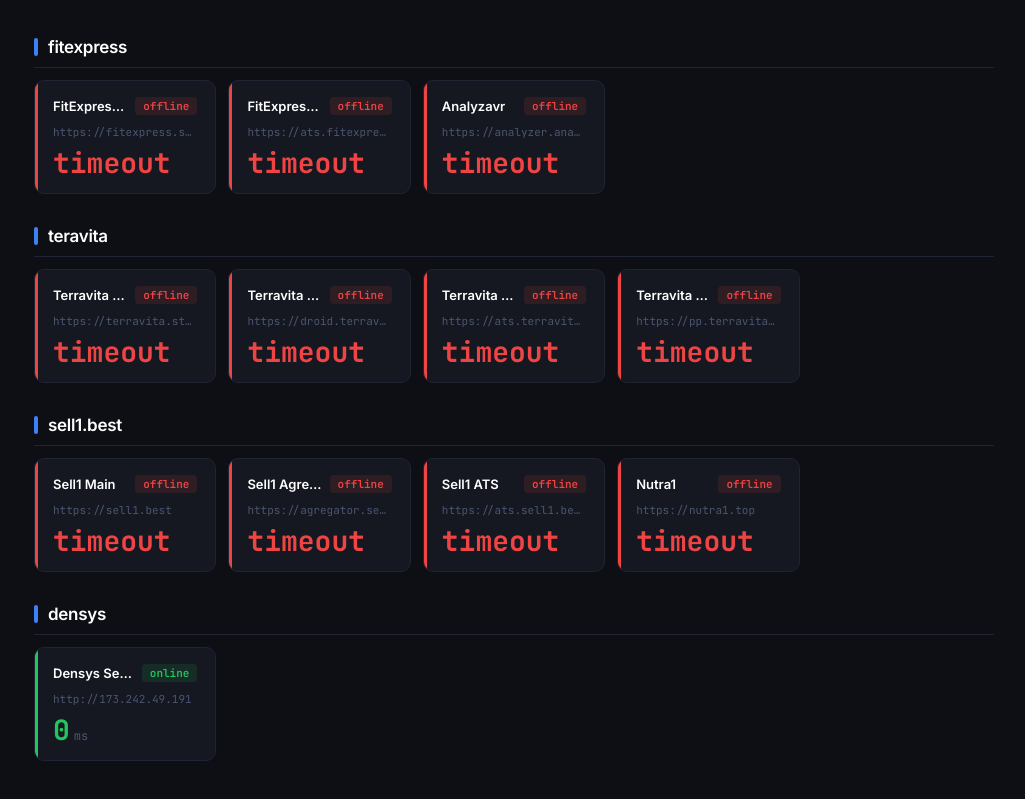
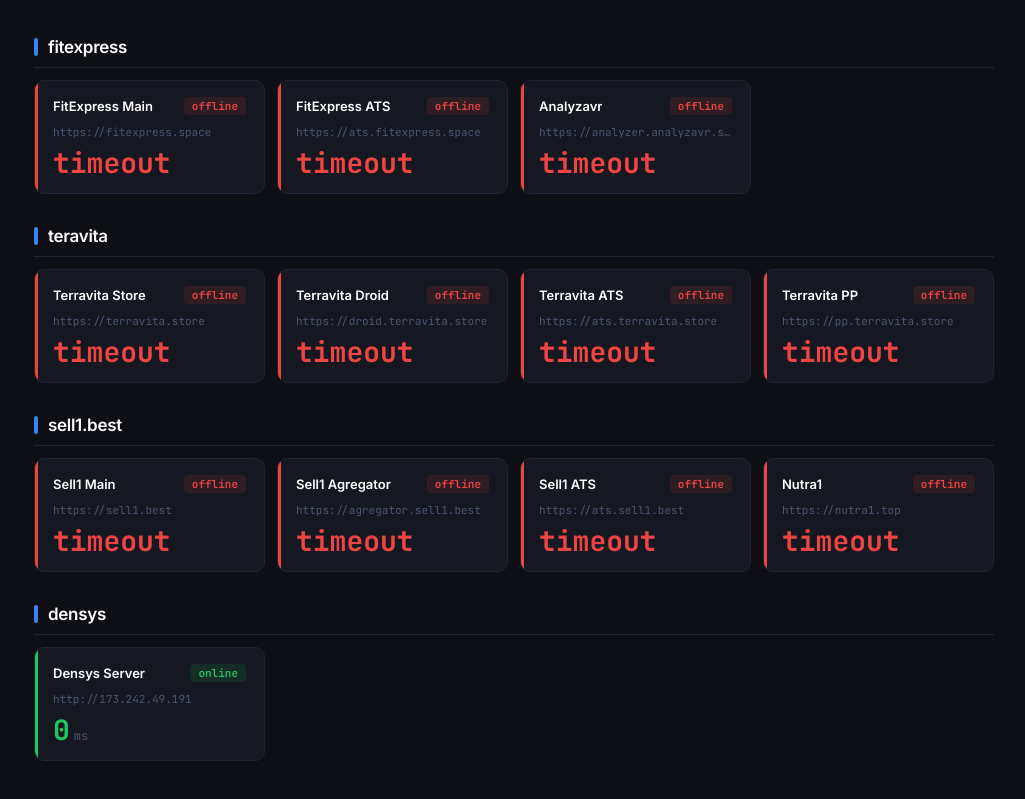
Before and after one commit to shura3006-ich/ping-monitor, a plain HTML site: page index.html in a window 1280 px wide. Shown: the part 65-864 px from the top of the page, without its empty margins (126-1151 px from the left). Drawn offline with Linux system fonts and the light colour scheme; no server answers.

Commit message:
Add files via upload

```diff
--- a/index.html
+++ b/index.html
@@ -114,7 +114,7 @@
 
     .cards {
       display: grid;
-      grid-template-columns: repeat(5, 1fr);
+      grid-template-columns: repeat(4, 1fr);
       gap: 12px;
     }
 
@@ -236,7 +236,7 @@
     @media (max-width: 1100px) {
       .cards { grid-template-columns: repeat(3, 1fr); }
     }
-    @media (max-width: 700px) {
+    @media (max-width: 750px) {
       body { padding: 20px 16px 40px; }
       h1 { font-size: 15px; }
       .cards { grid-template-columns: repeat(2, 1fr); }
```
